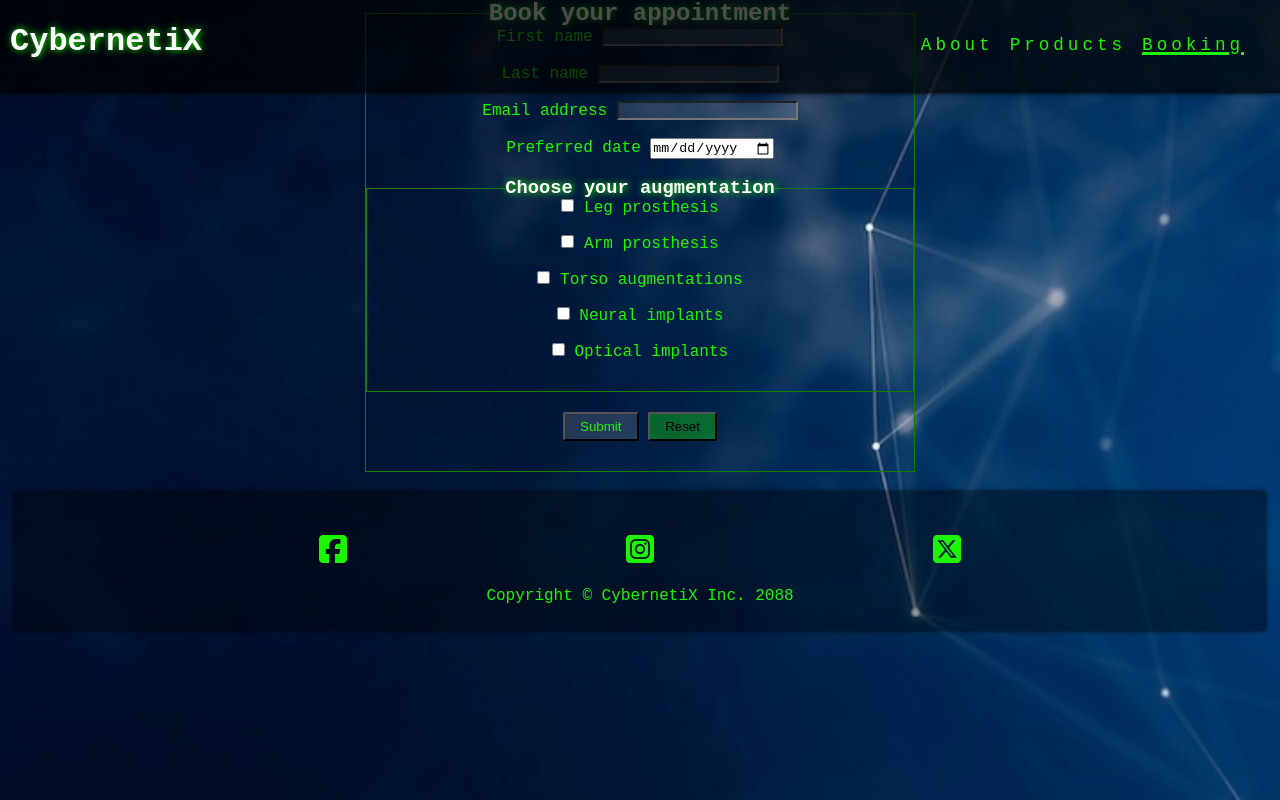
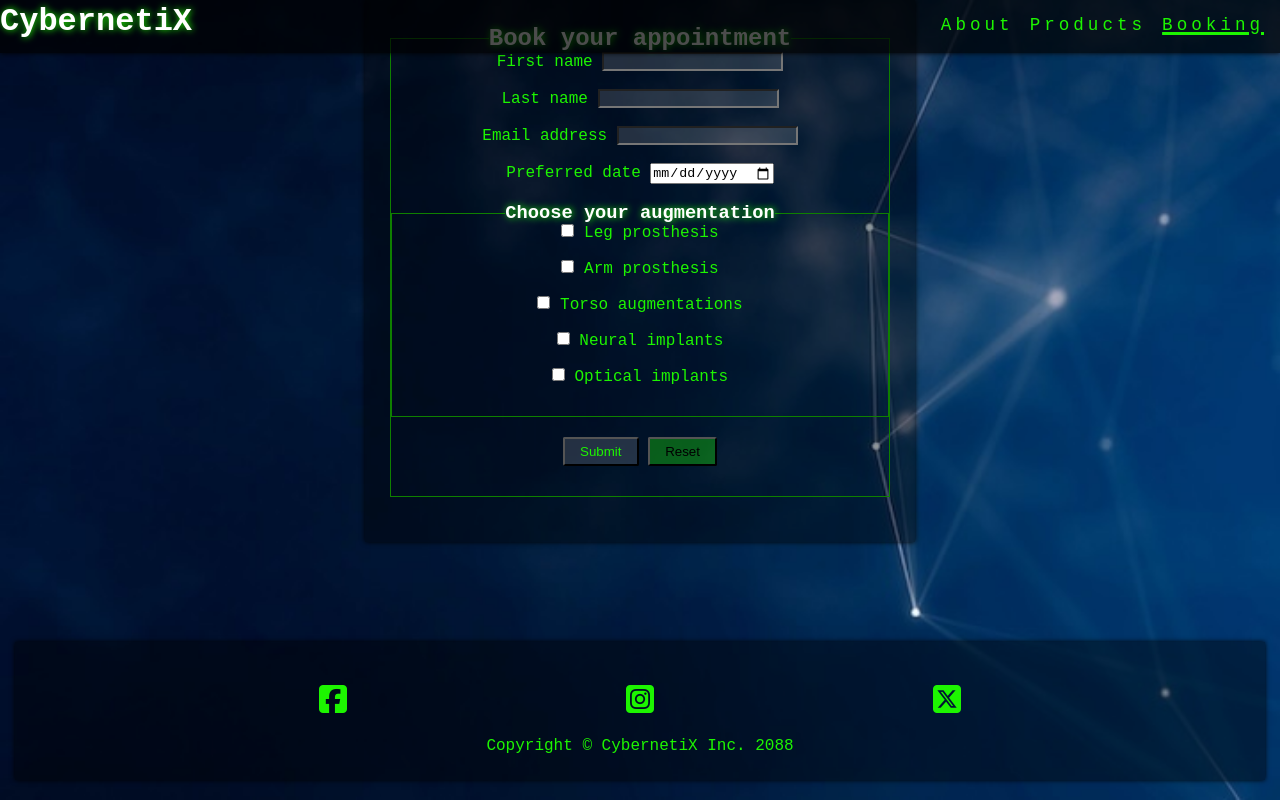
Before and after one commit to Anna-exe/practice-repo, a plain HTML site: page booking.html in a window 1280 px wide. Drawn offline with Linux system fonts and the light colour scheme; a web font is replaced by a local one.

Commit message:
add padding to styling class and remove padding from header on larger screens

```diff
--- a/assets/css/style.css
+++ b/assets/css/style.css
@@ -74,7 +74,7 @@ a{
     background-color: rgba(0, 0, 0, 0.40);
     box-shadow: 0 0 5px black;
     padding: 25px;
-    margin: 0 15px 15px 15px;
+    margin: 100px 15px 15px 15px;
 }
 .darker-section-styling{
     background-color: rgba(0, 0, 0, 0.70);
@@ -143,6 +143,7 @@ main{
 #booking{
     max-width: 550px;
     margin: auto;
+
 }
 
 fieldset{
@@ -185,6 +186,9 @@ input[type="checkbox" i] {
 
 /*Tablets 768px and up*/
 @media screen and (min-width: 768px) {
+    .darker-section-styling{
+        padding:0;
+    }
     #product-img {
         display: flex;
         flex-direction: row;
--- a/booking.html
+++ b/booking.html
@@ -45,7 +45,7 @@
 
 <!--Main content-->
 <main>
-    <section id="booking">
+    <section id="booking" class="section-styling">
         <form method="POST" action="https://formdump.codeinstitute.net/">
             <fieldset>
                 <legend><h2>Book your appointment</h2></legend>
```
